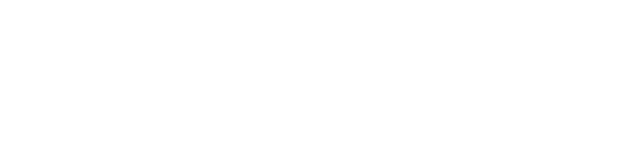
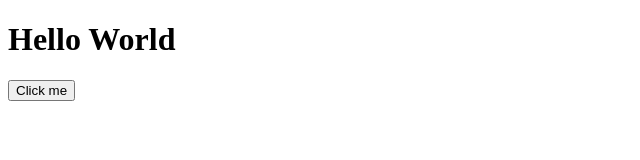
Before and after one commit to snehildwivedi03/Javascript-Dev, a plain HTML site: page Day 1/index.html in a window 1280 px wide. Shown: the whole page, without its empty margins (0-640 px from the left). Drawn offline with Linux system fonts and the light colour scheme.

Commit message:
Example 1

```diff
--- a/Day 1/index.html
+++ b/Day 1/index.html
@@ -3,7 +3,15 @@
   <head>
     <meta charset="UTF-8" />
     <meta name="viewport" content="width=device-width, initial-scale=1.0" />
-    <title>Document</title>
+    <title>Day 1 of JS</title>
   </head>
-  <body></body>
+  <body>
+    <h1 id="heading">Hello World</h1>
+    <button onclick="changeText()">Click me</button>
+    <script>
+      function changeText() {
+        document.getElementById("heading").innerText = "Text Changed";
+      }
+    </script>
+  </body>
 </html>
```
